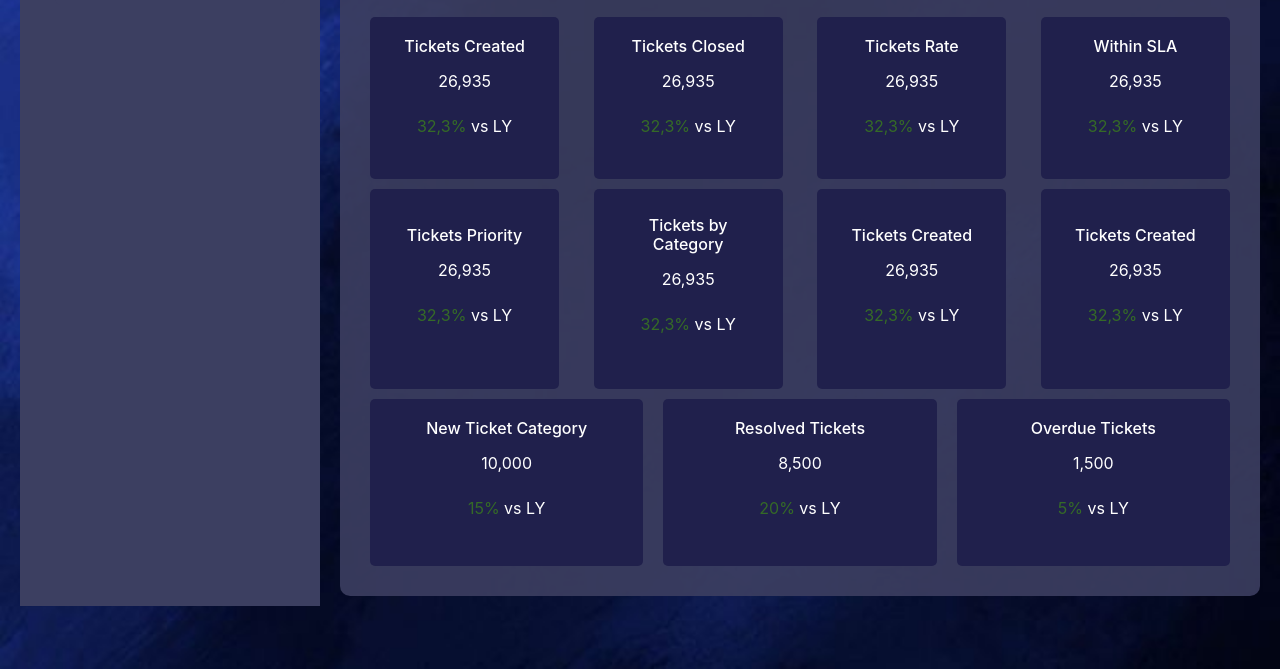
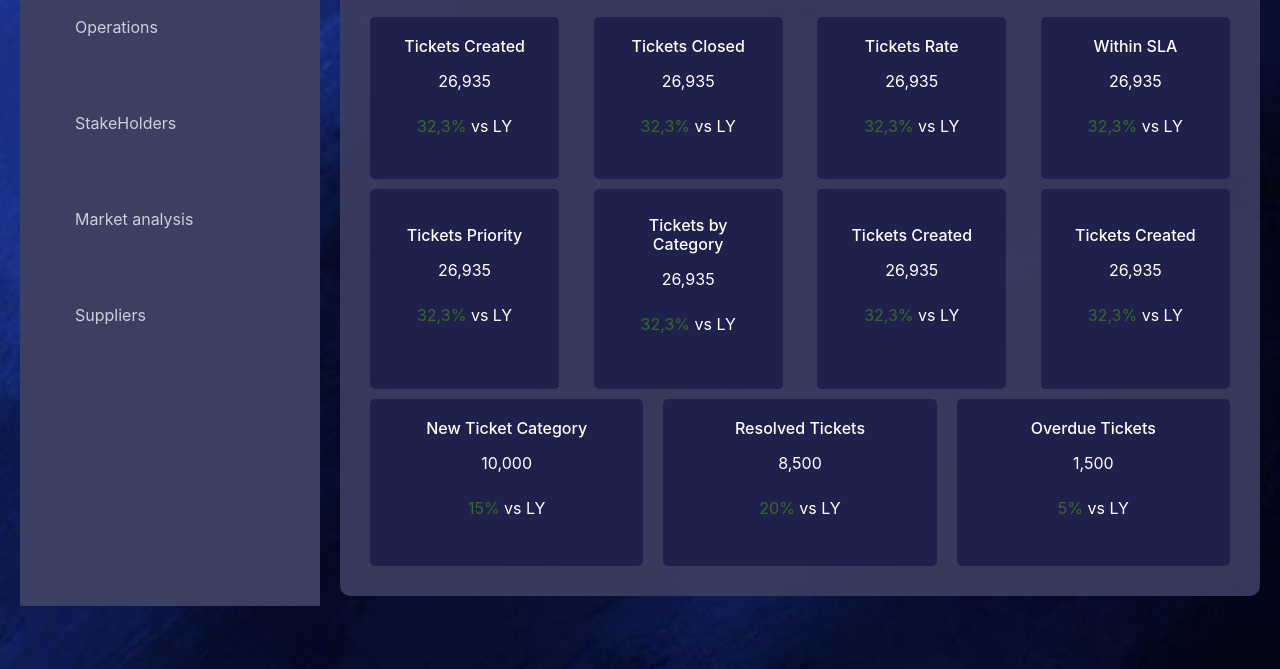
Before and after one commit to RobertoFeresin/CONTOSO, a plain HTML site: page index.html in a window 1280 px wide. Shown: the part 211-880 px from the top of the page. Drawn offline with Linux system fonts and the light colour scheme.

Commit message:
Commit funcionalidade para botões grid esquerda.

```diff
--- a/index.html
+++ b/index.html
@@ -53,8 +53,10 @@
     <div id="grid-central">
       <div id="grid-esquerda">
         <div class="container">
-          <button type="button" class="btn" onclick="toggleCollapse()">Global</button>
-          <div id="demo" class="collapsible-content">
+
+          <!-- Global Section -->
+          <button type="button" class="btn" onclick="toggleCollapse('global')">Global</button>
+          <div id="global" class="collapsible-content">
             <div id="grid-esquerda">
               <button type="button" class="button-with-icon">
                 <img src="/dependencias/Imagens/library-books.png" alt="Icone representando um conjunto de documentos" class="button-icon">
@@ -69,10 +71,76 @@
                 <span class="button-text">APAC</span>
               </button>
             </div>
+          </div>
+
+          <!-- Operations Section -->
+          <button type="button" class="btn" onclick="toggleCollapse('operations')">Operations</button>
+          <div id="operations" class="collapsible-content">
+            <div id="grid-esquerda">
+              <button type="button" class="button-with-icon">
+                <img src="/dependencias/Imagens/library-books.png" alt="Icone representando um conjunto de documentos" class="button-icon">
+                <span class="button-text">Operation Global</span>
+              </button>
+              <button type="button" class="button-with-icon">
+                <img src="/dependencias/Imagens/library-books.png" alt="Icone representando um conjunto de documentos" class="button-icon">
+                <span class="button-text">Operation National</span>
+              </button>
+            </div>
+          </div>
+
+          <!-- StakeHolders Section -->
+          <button type="button" class="btn" onclick="toggleCollapse('stakeholders')">StakeHolders</button>
+          <div id="stakeholders" class="collapsible-content">
+            <div id="grid-esquerda">
+              <button type="button" class="button-with-icon">
+                <img src="/dependencias/Imagens/library-books.png" alt="Icone representando um conjunto de documentos" class="button-icon">
+                <span class="button-text">StakeHolders public</span>
+              </button>
+              <button type="button" class="button-with-icon">
+                <img src="/dependencias/Imagens/library-books.png" alt="Icone representando um conjunto de documentos" class="button-icon">
+                <span class="button-text">StakeHolders private</span>
+              </button>
+              <button type="button" class="button-with-icon">
+                <img src="/dependencias/Imagens/library-books.png" alt="Icone representando um conjunto de documentos" class="button-icon">
+                <span class="button-text">APAC</span>
+              </button>
+            </div>
+          </div>
+
+          <!-- Market Analysis Section -->
+          <button type="button" class="btn" onclick="toggleCollapse('market-analysis')">Market analysis</button>
+          <div id="market-analysis" class="collapsible-content">
+            <div id="grid-esquerda">
+              <button type="button" class="button-with-icon">
+                <img src="/dependencias/Imagens/library-books.png" alt="Icone representando um conjunto de documentos" class="button-icon">
+                <span class="button-text">2030</span>
+              </button>
+              <button type="button" class="button-with-icon">
+                <img src="/dependencias/Imagens/library-books.png" alt="Icone representando um conjunto de documentos" class="button-icon">
+                <span class="button-text">2025</span>
+              </button>
+            </div>
+          </div>
+
+          <!-- Suppliers Section -->
+          <button type="button" class="btn" onclick="toggleCollapse('suppliers')">Suppliers</button>
+          <div id="suppliers" class="collapsible-content">
+            <div id="grid-esquerda">
+              <button type="button" class="button-with-icon">
+                <img src="/dependencias/Imagens/library-books.png" alt="Icone representando um conjunto de documentos" class="button-icon">
+                <span class="button-text">Team</span>
+              </button>
+              <button type="button" class="button-with-icon">
+                <img src="/dependencias/Imagens/library-books.png" alt="Icone representando um conjunto de documentos" class="button-icon">
+                <span class="button-text">Group</span>
+              </button>
+            </div>
+          </div>
 
         </div>
       </div>
-      </div>
+
+
 
       <div id="grid-direita">
         <div id="grid-cabecalho-direita">
--- a/main.js
+++ b/main.js
@@ -1,4 +1,17 @@
-function toggleCollapse() {
-    const content = document.getElementById('demo');
-    content.classList.toggle('show');
+function toggleCollapse(sectionId) {
+    var content = document.getElementById(sectionId);
+    var allContents = document.querySelectorAll('.collapsible-content');
+
+    allContents.forEach(function (el) {
+      if (el !== content) {
+        el.style.maxHeight = null;
+      }
+    });
+
+    // Alternar a visibilidade do conteúdo clicado
+    if (content.style.maxHeight) {
+      content.style.maxHeight = null;
+    } else {
+      content.style.maxHeight = content.scrollHeight + "px";
+    }
   }
```
Lines whose indentation alone changed are shown as unchanged.
